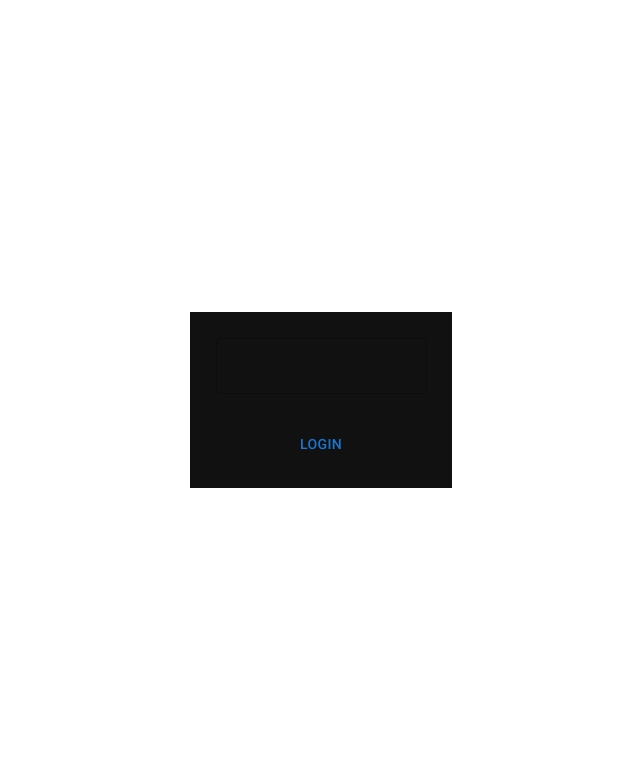
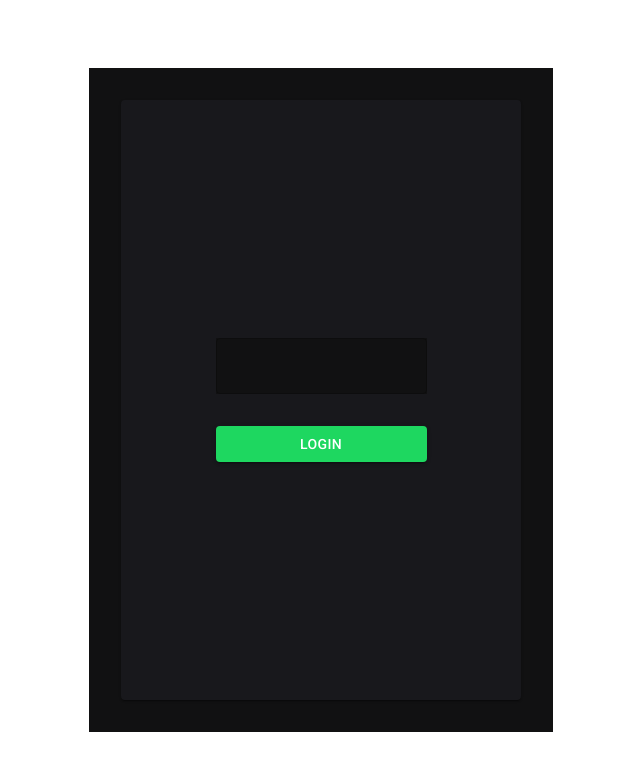
Before and after one commit to Kairox00/Spotify-ReWrapped-UI, a React (Vite) app: page / in a window 1280 px wide. Shown: the top 770 px of the page, without its empty margins (319-959 px from the left). Built offline with nearby package versions, Linux system fonts and the light colour scheme.

Commit message:
Finished Track Page

```diff
--- a/src/app/App.css
+++ b/src/app/App.css
@@ -3,7 +3,7 @@
   text-align: center;
   max-width: 1280px;
   margin: 0 auto;
-  padding: 2vw;
+  padding: 2rem;
   background-color: #111112;
 }
 
--- a/src/app/App.tsx
+++ b/src/app/App.tsx
@@ -6,9 +6,26 @@ import Callback from "../features/authentication/components/Callback";
 import ArtistPage from "../features/artist-dashboard/components/ArtistPage";
 import ScrollToTop from "../components/ScrollToTop";
 import TrackPage from "../features/track-dashboard/components/TrackPage";
+import { ThemeProvider, createTheme } from "@mui/material/styles";
 
+const theme = createTheme({
+  palette: {
+    secondary: {
+      main: "rgb(30, 215, 96)",
+      light: "rgb(30, 215, 96, 0.2)",
+      contrastText: "rgb(255, 255, 255)",
+    },
+    primary: {
+      main: "rgb(24, 24, 28)",
+      light: "rgb(163, 163, 163)",
+      dark: "rgb(17, 17, 18)",
+      contrastText: "rgb(255, 255, 255)",
+    },
+  },
+});
 function App() {
   return (
+    <ThemeProvider theme={theme}>
       <BrowserRouter>
         <ScrollToTop />
         <Routes>
@@ -19,6 +36,7 @@ function App() {
           <Route path="/tracks/:id" element={<TrackPage />} />
         </Routes>
       </BrowserRouter>
+    </ThemeProvider>
   );
 }
 
--- a/src/components/SectionHeader.tsx
+++ b/src/components/SectionHeader.tsx
@@ -1,12 +1,15 @@
 import { Stack, Typography } from "@mui/material";
-
+import { useTheme } from "@mui/material";
 export default function SectionHeader({ title, subtitle }: any) {
+  const theme = useTheme();
   return (
     <Stack alignItems={"flex-start"} justifyContent={"center"}>
       <Typography variant="h4" fontWeight={"bold"}>
         {title}
       </Typography>
-      <Typography variant="body1">{subtitle}</Typography>
+      <Typography color={theme.palette.primary.light} variant="body1">
+        {subtitle}
+      </Typography>
     </Stack>
   );
 }
--- a/src/features/authentication/components/AuthenticationDialog.tsx
+++ b/src/features/authentication/components/AuthenticationDialog.tsx
@@ -1,8 +1,10 @@
-import { Button, Stack, TextField } from "@mui/material";
+import { Button, Paper, Stack, TextField, useTheme } from "@mui/material";
 import login from "../api/login";
 import { useEffect, useState } from "react";
+
 export default function AuthenticationDialog() {
   const [email, setEmail] = useState("");
+  const theme = useTheme();
   useEffect(() => {
     const token = JSON.parse(localStorage.getItem("RW_Token") as string);
     const now = new Date();
@@ -15,13 +17,38 @@ export default function AuthenticationDialog() {
     }
   }, []);
   return (
-    <Stack spacing={4}>
+    <Paper
+      sx={{
+        display: "flex",
+        backgroundColor: theme.palette.primary.main,
+        width: "400px",
+        height: "600px",
+        justifyContent: "center",
+        alignItems: "center",
+      }}
+    >
+      <Stack spacing={4} justifyContent={"center"}>
         <TextField
+          required
           type="email"
           value={email}
           onChange={(e) => setEmail(e.target.value)}
+          variant="outlined"
+          sx={{
+            backgroundColor: theme.palette.primary.dark,
+            input: { color: theme.palette.primary.contrastText },
+          }}
+          color="secondary"
         />
-      <Button onClick={login}>Login</Button>
+        <Button
+          variant="contained"
+          color="secondary"
+          type="submit"
+          onSubmit={login}
+        >
+          Login
+        </Button>
       </Stack>
+    </Paper>
   );
 }
--- a/src/features/track-dashboard/components/AudioFeatures.tsx
+++ b/src/features/track-dashboard/components/AudioFeatures.tsx
@@ -5,6 +5,7 @@ import HearingDisabledIcon from "@mui/icons-material/HearingDisabled";
 import { useMemo } from "react";
 import ValueCard from "./ValueCard";
 import FeaturesRadarChart from "./FeaturesRadarChart";
+import { snakeToPascal } from "../../user-dashboard/utils/textFormatter";
 
 export default function AudioFeatures({ audioFeatures = {}, loading }: any) {
   const linearFeaturesComponents = useMemo(() => {
@@ -23,7 +24,7 @@ export default function AudioFeatures({ audioFeatures = {}, loading }: any) {
     return features.map((feature) => (
       <Grid key={feature} size={6}>
         <StaticLinearProgress
-          title={feature}
+          title={snakeToPascal(feature)}
           value={featuresValues[feature] * 100}
         />
       </Grid>
@@ -32,10 +33,30 @@ export default function AudioFeatures({ audioFeatures = {}, loading }: any) {
 
   const valueFeaturesComponents = useMemo(() => {
     const features = ["loudness", "key", "mode", "time_signature", "tempo"];
+    const notes = [
+      "C",
+      "C#",
+      "D",
+      "D#",
+      "E",
+      "F",
+      "F#",
+      "G",
+      "G#",
+      "A",
+      "A#",
+      "B",
+    ];
     const featuresValues = { ...audioFeatures };
+    featuresValues["key"] = notes[featuresValues["key"]];
+    featuresValues["time_signature"] = `${featuresValues["time_signature"]}/4`;
+    featuresValues["mode"] = featuresValues["mode"] ? "Major" : "Minor";
     return features.map((feature) => (
       <Grid key={feature} size={4}>
-        <ValueCard title={feature} value={featuresValues[feature]} />
+        <ValueCard
+          title={snakeToPascal(feature)}
+          value={featuresValues[feature]}
+        />
       </Grid>
     ));
   }, [audioFeatures]);
@@ -60,10 +81,10 @@ export default function AudioFeatures({ audioFeatures = {}, loading }: any) {
       <Grid container>
         <Grid size={6}>
           <Stack spacing={6}>
-            <Grid container spacing={2}>
+            <Grid container spacing={2} alignItems={"center"}>
               {linearFeaturesComponents}
             </Grid>
-            <Grid container spacing={2}>
+            <Grid container spacing={2} alignItems={"center"}>
               {valueFeaturesComponents}
             </Grid>
           </Stack>
--- a/src/features/track-dashboard/components/FeaturesRadarChart.tsx
+++ b/src/features/track-dashboard/components/FeaturesRadarChart.tsx
@@ -16,7 +16,10 @@ ChartJS.register(
   Tooltip,
   Legend
 );
+import { useTheme } from "@mui/material";
+import { snakeToPascal } from "../../user-dashboard/utils/textFormatter";
 export default function FeaturesRadarChart({ audioFeatures }: any) {
+  const theme = useTheme();
   const selectedFeaturesNames = [
     "acousticness",
     "danceability",
@@ -33,15 +36,15 @@ export default function FeaturesRadarChart({ audioFeatures }: any) {
       return obj;
     }, {});
   const data = {
-    labels: Object.keys(selectedFeatures),
+    labels: Object.keys(selectedFeatures).map((key) => snakeToPascal(key)),
     datasets: [
       {
         label: "",
         data: Object.values(selectedFeatures),
         fill: true,
-        backgroundColor: "rgb(30, 215, 96, 0.2)",
-        borderColor: "rgb(30, 215, 96)",
-        pointBackgroundColor: "rgb(30, 215, 96)",
+        backgroundColor: theme.palette.secondary.light,
+        borderColor: theme.palette.secondary.main,
+        pointBackgroundColor: theme.palette.secondary.main,
       },
     ],
   };
@@ -62,15 +65,16 @@ export default function FeaturesRadarChart({ audioFeatures }: any) {
         beginAtZero: true,
         grid: {
           circular: true,
-          color: "rgb(23, 25, 31)",
+          color: theme.palette.primary.main,
         },
         angleLines: {
-          color: "rgb(23, 25, 31)",
+          color: theme.palette.primary.main,
         },
         pointLabels: {
-          color: "rgb(163, 163, 163)",
+          color: theme.palette.primary.light,
           font: {
             size: 12,
+            weight: "bold",
           },
         },
         ticks: {
@@ -80,5 +84,5 @@ export default function FeaturesRadarChart({ audioFeatures }: any) {
       },
     },
   };
-  return <Radar data={data} options={options} />;
+  return <Radar data={data} options={options as any} />;
 }
--- a/src/features/track-dashboard/components/StaticLinearProgress.tsx
+++ b/src/features/track-dashboard/components/StaticLinearProgress.tsx
@@ -1,9 +1,27 @@
 import { LinearProgress, Stack, Typography } from "@mui/material";
+import { useTheme } from "@mui/material";
 export default function StaticLinearProgress({ title, value }: any) {
+  const theme = useTheme();
   return (
     <Stack>
-      <Typography variant="body1">{title}</Typography>
-      <LinearProgress value={value} variant="determinate" color="success" />
+      <Typography
+        variant="body1"
+        alignSelf={"flex-start"}
+        color={theme.palette.primary.light}
+        sx={{ fontWeight: "bold" }}
+      >
+        {title}
+      </Typography>
+      <LinearProgress
+        value={value}
+        variant="determinate"
+        color="secondary"
+        sx={{
+          backgroundColor: theme.palette.primary.main,
+          borderRadius: "10px",
+          height: "8px",
+        }}
+      />
     </Stack>
   );
 }
--- a/src/features/track-dashboard/components/TrackPage.tsx
+++ b/src/features/track-dashboard/components/TrackPage.tsx
@@ -24,10 +24,7 @@ export default function TrackPage() {
   return (
     <Stack spacing={10} width={"98vw"}>
       <Stack direction={"row"} spacing={3}>
-        <img
-          style={{ borderRadius: "50%", width: "200px" }}
-          src={trackData?.album?.images[0].url}
-        />
+        <img style={{ width: "200px" }} src={trackData?.album?.images[0].url} />
         <SectionHeader
           title={trackData?.name}
           subtitle={trackData?.artists?.map((a: any) => a.name).join(", ")}
--- a/src/features/track-dashboard/components/ValueCard.tsx
+++ b/src/features/track-dashboard/components/ValueCard.tsx
@@ -1,10 +1,28 @@
 import { Stack, Typography } from "@mui/material";
-
+import { useTheme } from "@mui/material";
 export default function ValueCard({ title, value }: any) {
+  const theme = useTheme();
   return (
-    <Stack sx={{ backgroundColor: "#18181C" }}>
-      <Typography variant="subtitle1">{title}</Typography>
-      <Typography variant="body1">{value}</Typography>
+    <Stack
+      sx={{
+        backgroundColor: "#18181C",
+        width: "200px",
+        height: "150px",
+        borderRadius: "10%",
+        alignContent: "center",
+        justifyContent: "center",
+      }}
+    >
+      <Typography color="secondary" sx={{ fontWeight: "bold" }} variant="h4">
+        {value}
+      </Typography>
+      <Typography
+        variant="body1"
+        color={theme.palette.primary.light}
+        sx={{ fontWeight: "bold" }}
+      >
+        {title}
+      </Typography>
     </Stack>
   );
 }
--- /dev/null
+++ b/src/features/user-dashboard/utils/textFormatter.ts
@@ -0,0 +1,6 @@
+export function snakeToPascal(str: string) {
+  return str
+    .split("_")
+    .map((word) => word.charAt(0).toUpperCase() + word.slice(1).toLowerCase())
+    .join(" ");
+}
```
Lines whose indentation alone changed are shown as unchanged.
